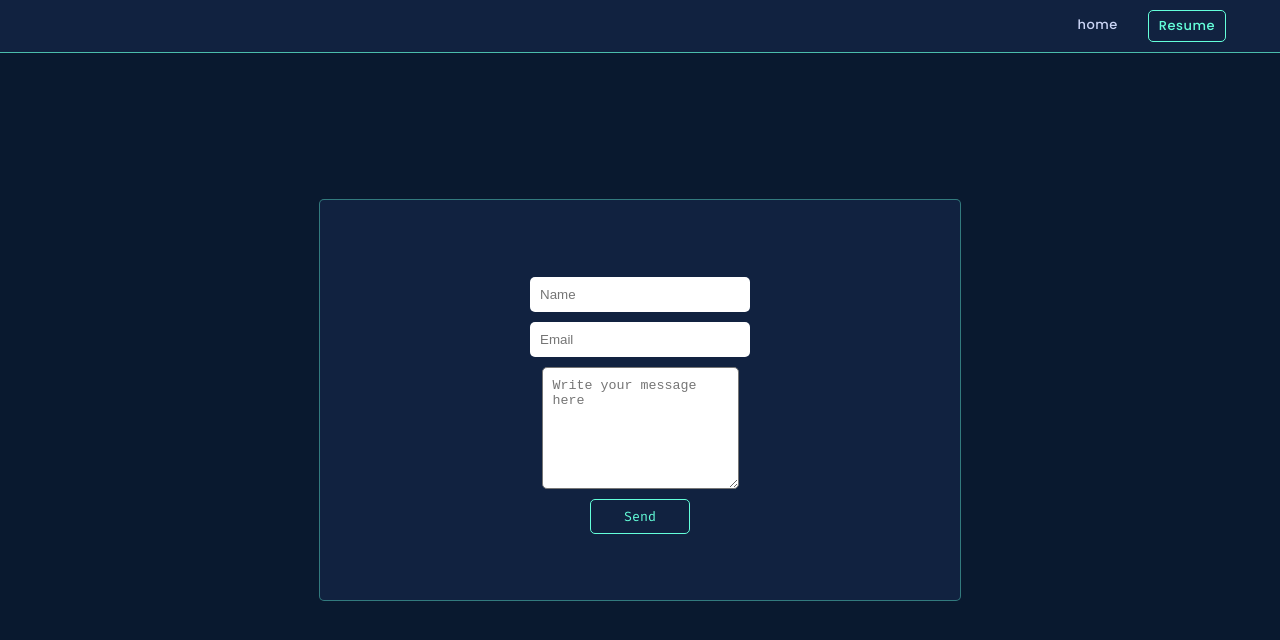
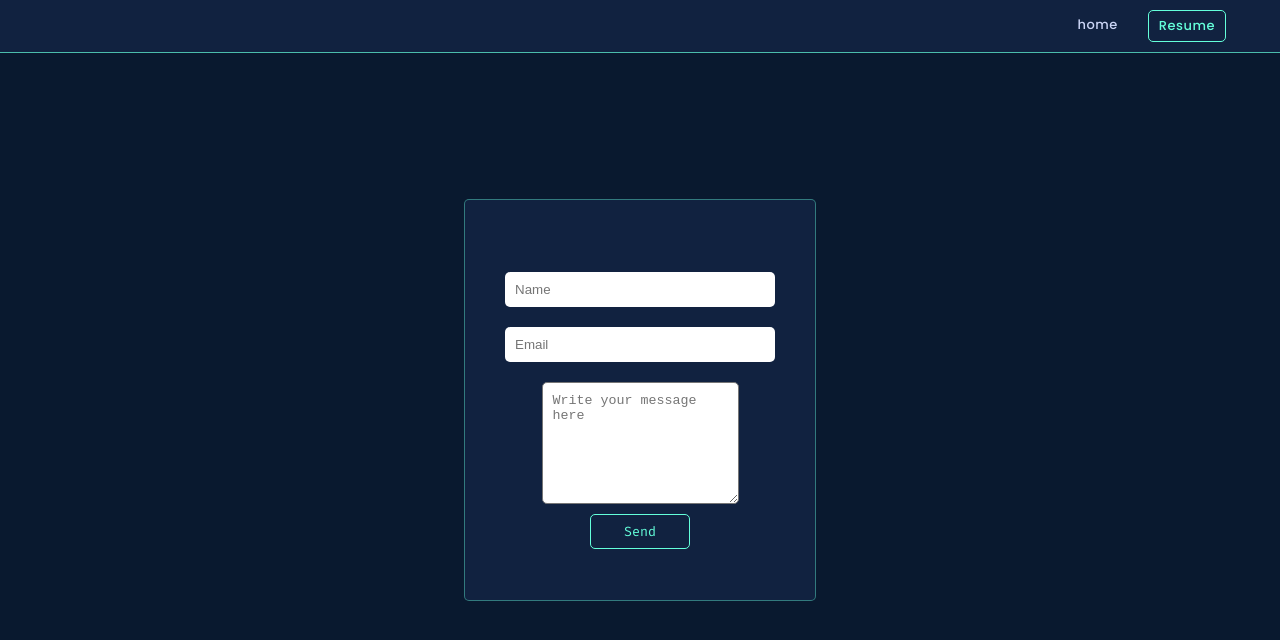
Before and after one commit to nrob92/portfolio-react, a React (Create React App) app: page /contact in a window 1280 px wide. Shown: the top 640 px of the page. Built offline with nearby package versions, Linux system fonts and the light colour scheme.

Commit message:
fixed nav

```diff
--- a/src/Nav.jsx
+++ b/src/Nav.jsx
@@ -11,7 +11,7 @@ const Nav = () => {
         <ul className="nav-links">
           <a href="#about">About Me</a>
           <a href="#projects">Projects</a>
-          <a href="#contact">contact</a>
+          <a href="#contact">Contact</a>
           <a href="#resume" className="resume">
             Resume
           </a>
--- a/src/Projects.jsx
+++ b/src/Projects.jsx
@@ -24,6 +24,8 @@ const Projects = () => {
           <br /> User Authentication. <br /> Stores user data in Firebase.
           <br />
           Rest API.
+          <br />
+          Chart JS
         </p>
         <hr />
         <button>View Here</button>
--- a/src/css/body.css
+++ b/src/css/body.css
@@ -175,6 +175,7 @@ video:hover {
 
 .contact-container {
   height: 100vh;
+
   display: flex;
   justify-content: center;
   align-items: center;
@@ -184,21 +185,22 @@ video:hover {
   display: flex;
   justify-content: center;
   align-items: center;
-  height: 50%;
-  width: 50%;
+  min-height: 400px;
+  min-width: 350px;
   border-radius: 5px;
   border: 1px solid rgba(100, 255, 218, 0.4);
   background-color: #112240;
 }
 
 .contact-form input {
-  width: 200px;
+  width: 250px;
   border: none;
   padding: 10px;
   border-radius: 5px;
-  margin: 10px auto;
+  margin: 20px auto;
   display: flex;
   flex-direction: column;
+  outline: none;
 }
 
 .text-area {
@@ -207,6 +209,7 @@ video:hover {
   border-radius: 5px;
   height: 100px;
   padding: 10px;
+  outline: none;
 }
 
 .contact-form button {
```
